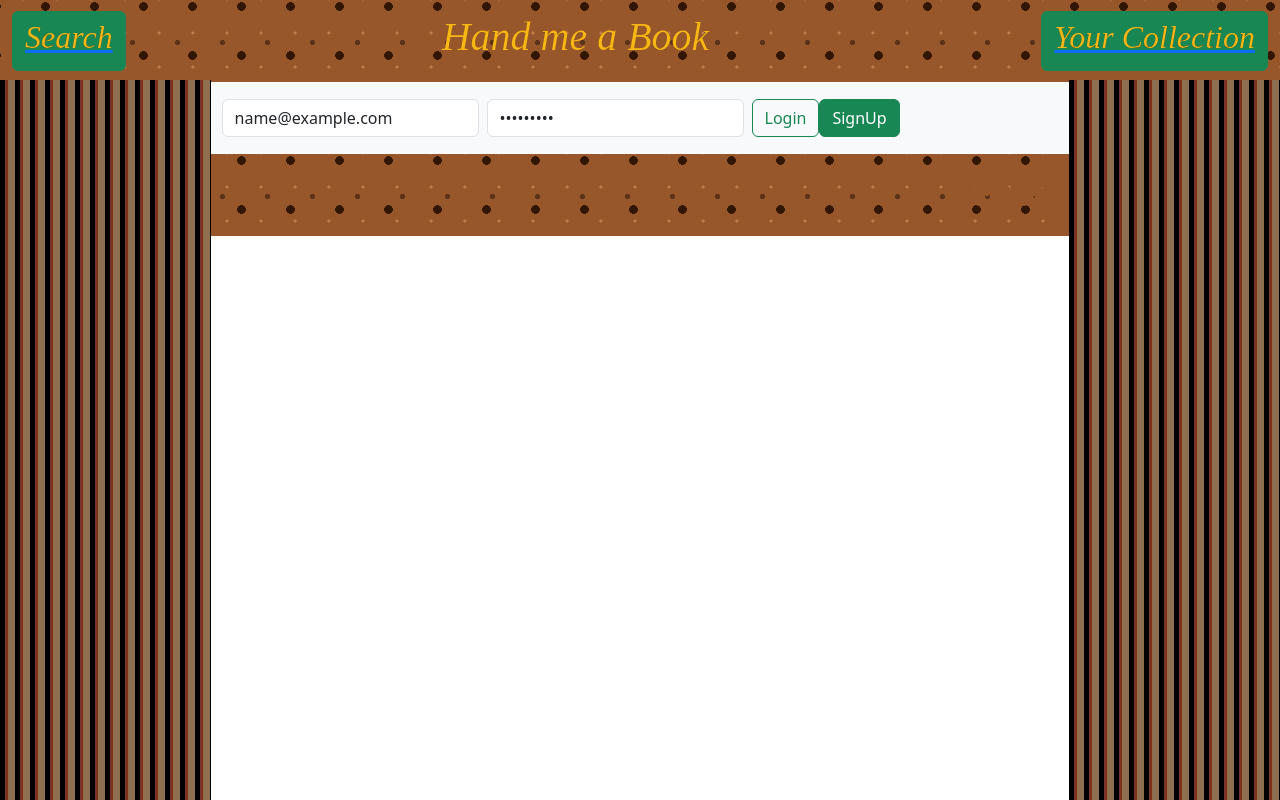
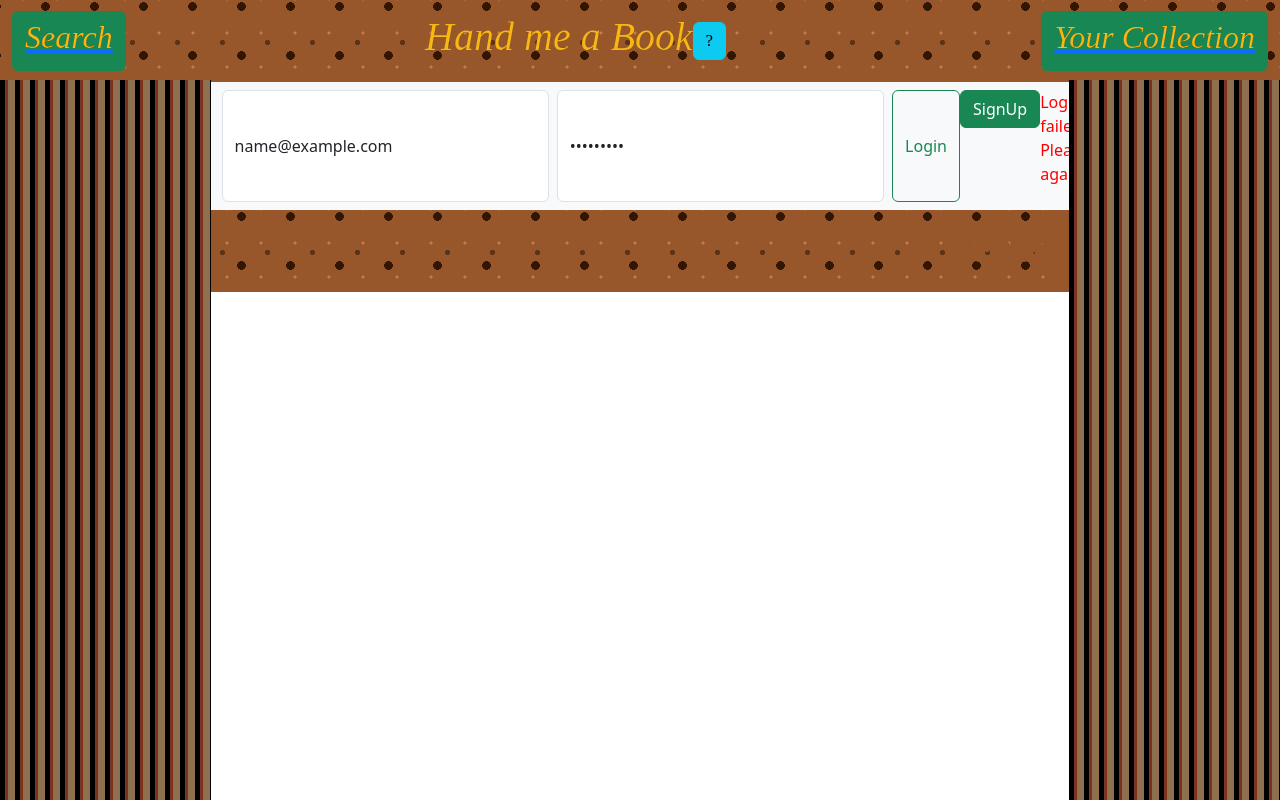
Before and after one commit to schrolan/react-hand-me-a-book, a React (Create React App) app in the folder client/: page /login in a window 1280 px wide. Both pictures are taken after typing "name@example.com", "Sample123" into the empty fields and a click on the button "Login". Built offline with nearby package versions, Linux system fonts and the light colour scheme; no server answers.

Commit message:
handled error when book search comes back empty and login does not work and added an explanation

```diff
--- a/client/src/components/header.js
+++ b/client/src/components/header.js
@@ -1,9 +1,18 @@
+import { useState } from "react"
 import { Link } from "react-router-dom"
 import Auth from "../utils/auth"
 
 const Header = () => {
     const currentUser = Auth.getLoggedInUser()
     const toPath = Auth.loggedIn() ? `/user/${currentUser._id}` : '/login'
+
+
+    const handleAlert = () => {
+        alert(
+            "Explanation: Here you can input search criteria to find a selection of three random books based on what you are looking for! You can search based on title, author, or the subject. If you create an account you can then save those books to your collection if you are interested in checking them out later."
+        )
+    }
+
 
     return (
         <header className="app-header">
@@ -20,7 +29,14 @@ const Header = () => {
                 </form>
 
                 <a className="navbar-brand">
-                    <h1 className="custom-font">Hand me a Book</h1>
+                    <h1 className="custom-font">Hand me a Book
+                        <button className="btn btn-info" onClick={handleAlert}>
+                            ?
+                        </button>
+                    </h1>
+
+
+
                 </a>
 
                 <form className="d-flex">
--- a/client/src/pages/login.js
+++ b/client/src/pages/login.js
@@ -1,17 +1,25 @@
 import { useState } from "react"
 import { LOGIN } from "../utils/mutations"
-import { useMutation } from "@apollo/client"
+import { fromError, useMutation } from "@apollo/client"
 import Auth from '../utils/auth'
 import { Link } from "react-router-dom"
 
 const Login = () => {
     const [email, setEmail] = useState('')
     const [password, setPassword] = useState('')
+    const [formError, setFormError] = useState('')
 
     const [login, { loading, error }] = useMutation(LOGIN)
 
     const handleSubmit = async e => {
         e.preventDefault()
+        if (!email || !password) {
+            setFormError('Email and password must both be filled out.')
+            return
+        }
+
+        setFormError('')
+        try {
             const { data } = await login({
                 variables: {
                     email,
@@ -20,6 +28,9 @@ const Login = () => {
             })
             console.log(data)
             Auth.login(data.login.token)
+        } catch (err) {
+            console.log(err)
+        }
     }
 
     return (
@@ -59,6 +70,17 @@ const Login = () => {
                             </button>
                         </div>
                     </Link>
+                {formError && <p style={{ color: 'red' }}>{formError}</p>}
+
+                {error && (
+                    <p style={{ color: 'red' }}>
+                        {error.message.includes('User not found')
+                        ? 'No user found with this email.'
+                        : error.message.includes('Password incorrect')
+                            ? 'Incorrect password.'
+                            : 'Login failed. Please try again'}
+                    </p>
+                )}
                 </form>
             </div>
         </nav>
--- a/client/src/pages/search.js
+++ b/client/src/pages/search.js
@@ -20,7 +20,13 @@ const Search = () => {
         setError(null)
         fetch(`https://openlibrary.org/search.json?${category}=${searchTerm}`)
             .then(response => response.json())
-            .then(json => setBook(json))
+            .then(json => {
+                if (json.docs.length === 0) {
+                    setError('No books returned with your criteria.')
+                } else {
+                    setBook(json)
+                }
+                })
             .catch(err => setError(err))
             .finally(() => setLoading(false))
     }
```
Lines whose indentation alone changed are shown as unchanged.
